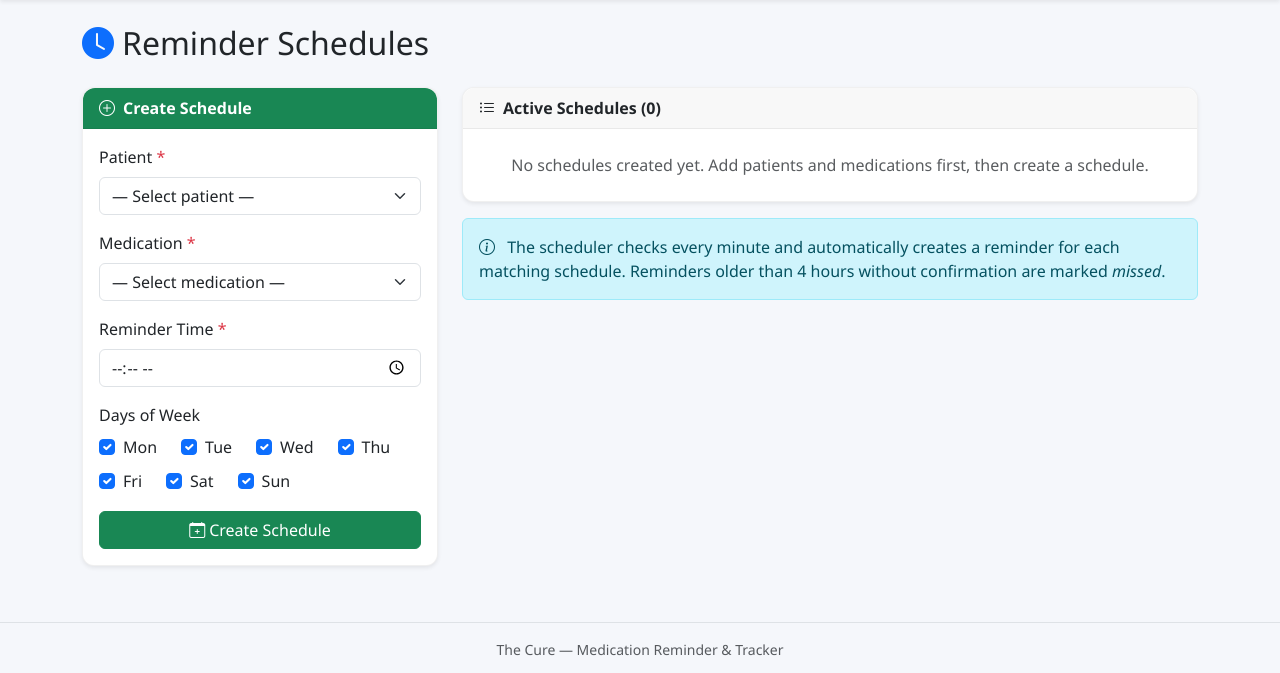
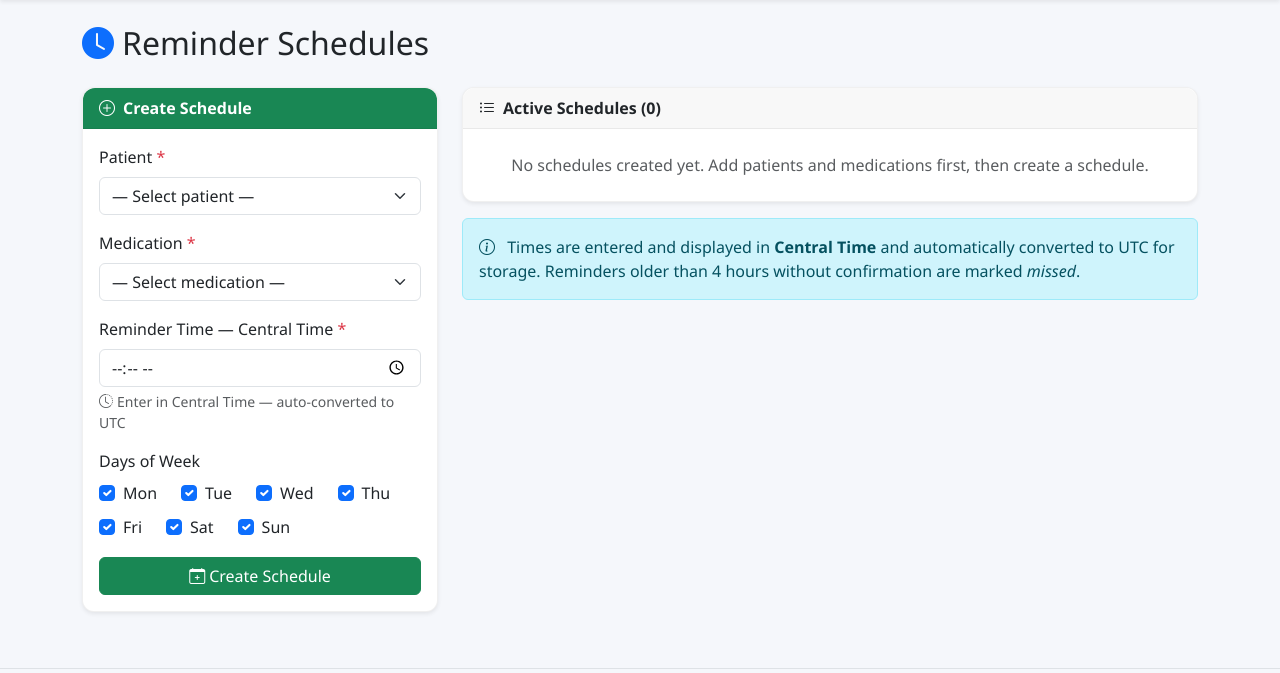
Before and after one commit to CHATSCD/The-cure, a Flask app: page /admin/schedules in a window 1280 px wide. Shown: the part 57-730 px from the top of the page. Run offline with Flask 3, Linux system fonts and the light colour scheme; the visitor is signed in with stand-in values (Sample User, id 1); data comes from the database, SQL or seed files in the repository; data that the repository does not hold is empty; some libraries are stand-ins or nearby versions.

Commit message:
Auto-convert schedule times between Central and UTC
Times entered in the schedule form are treated as Central Time and
automatically converted to UTC before storage using Python's zoneinfo
(handles DST correctly — CDT in summer, CST in winter).

The schedules list now displays times in Central Time with a CT label.
The form is labelled "Central Time" so admins never need to think about UTC.

https://claude.ai/code/session_015qUuq1EBVD7ixEzFZ5U92x

```diff
--- a/app.py
+++ b/app.py
@@ -4,6 +4,7 @@ import sqlite3
 import atexit
 import functools
 from datetime import datetime
+from zoneinfo import ZoneInfo
 from flask import (
     Flask, render_template, request, redirect,
     url_for, session, jsonify, flash
@@ -15,6 +16,24 @@ app.secret_key = os.environ.get("SECRET_KEY", "change-me-in-production-abc123")
 @app.context_processor
 def inject_now():
     return {"now": datetime.now}
+
+# ── Timezone helpers (all schedule times stored as UTC, displayed as Central) ─
+_CENTRAL = ZoneInfo("America/Chicago")
+_UTC     = ZoneInfo("UTC")
+
+def central_to_utc(hhmm: str) -> str:
+    """'23:00' Central → '04:00' UTC (handles DST automatically)."""
+    h, m = int(hhmm[:2]), int(hhmm[3:])
+    today = datetime.now(_CENTRAL).date()
+    ct = datetime(today.year, today.month, today.day, h, m, tzinfo=_CENTRAL)
+    return ct.astimezone(_UTC).strftime("%H:%M")
+
+def utc_to_central(hhmm: str) -> str:
+    """'04:00' UTC → '23:00' Central (handles DST automatically)."""
+    h, m = int(hhmm[:2]), int(hhmm[3:])
+    today = datetime.now(_UTC).date()
+    ut = datetime(today.year, today.month, today.day, h, m, tzinfo=_UTC)
+    return ut.astimezone(_CENTRAL).strftime("%H:%M")
 
 # ── Admin credentials ────────────────────────────────────────────────────────
 ADMIN_USERNAME = "admin"
@@ -642,7 +661,8 @@ def admin_schedules():
             if action == "add":
                 patient_id    = request.form.get("patient_id")
                 medication_id = request.form.get("medication_id")
-                reminder_time = request.form.get("reminder_time")
+                reminder_time_ct = request.form.get("reminder_time")  # entered as Central
+                reminder_time    = central_to_utc(reminder_time_ct)   # stored as UTC
                 days = request.form.getlist("days") or ["Mon","Tue","Wed","Thu","Fri","Sat","Sun"]
                 db.execute(
                     f"""INSERT INTO {T_SCHEDULES}
@@ -660,13 +680,19 @@ def admin_schedules():
                 db.execute(f"UPDATE {T_SCHEDULES} SET active = NOT active WHERE id = %s", (sid,))
 
     db          = get_db()
-    schedules   = db.execute(
+    schedules_raw = db.execute(
         f"""SELECT s.*, p.name as patient_name, m.name as medication_name, m.dosage
             FROM {T_SCHEDULES} s
             JOIN {T_PATIENTS}    p ON s.patient_id    = p.id
             JOIN {T_MEDICATIONS} m ON s.medication_id = m.id
             ORDER BY p.name, s.reminder_time"""
     ).fetchall()
+    # Convert stored UTC times to Central for display
+    schedules = []
+    for row in schedules_raw:
+        r = dict(row)
+        r["reminder_time_ct"] = utc_to_central(r["reminder_time"])
+        schedules.append(r)
     patients    = db.execute(f"SELECT * FROM {T_PATIENTS} ORDER BY name").fetchall()
     medications = db.execute(f"SELECT * FROM {T_MEDICATIONS} ORDER BY name").fetchall()
     db.close()
--- a/templates/admin_schedules.html
+++ b/templates/admin_schedules.html
@@ -35,8 +35,9 @@
             </select>
           </div>
           <div class="mb-3">
-            <label class="form-label">Reminder Time <span class="text-danger">*</span></label>
+            <label class="form-label">Reminder Time — Central Time <span class="text-danger">*</span></label>
             <input type="time" name="reminder_time" class="form-control" required />
+            <div class="form-text"><i class="bi bi-clock-history me-1"></i>Enter in Central Time — auto-converted to UTC</div>
           </div>
           <div class="mb-3">
             <label class="form-label">Days of Week</label>
@@ -72,7 +73,7 @@
               <tr>
                 <th>Patient</th>
                 <th>Medication</th>
-                <th>Time</th>
+                <th>Time (Central)</th>
                 <th>Days</th>
                 <th>Status</th>
                 <th></th>
@@ -87,7 +88,8 @@
                   {% if s.dosage %}<br><small class="text-muted">{{ s.dosage }}</small>{% endif %}
                 </td>
                 <td>
-                  <span class="badge bg-primary fs-6">{{ s.reminder_time }}</span>
+                  <span class="badge bg-primary fs-6">{{ s.reminder_time_ct }}</span>
+                  <br><small class="text-muted">CT</small>
                 </td>
                 <td>
                   <small class="text-muted">
@@ -132,8 +134,8 @@
 
     <div class="alert alert-info mt-3">
       <i class="bi bi-info-circle me-2"></i>
-      The scheduler checks every minute and automatically creates a reminder for each matching
-      schedule. Reminders older than 4 hours without confirmation are marked <em>missed</em>.
+      Times are entered and displayed in <strong>Central Time</strong> and automatically converted
+      to UTC for storage. Reminders older than 4 hours without confirmation are marked <em>missed</em>.
     </div>
   </div>
 </div>
```
